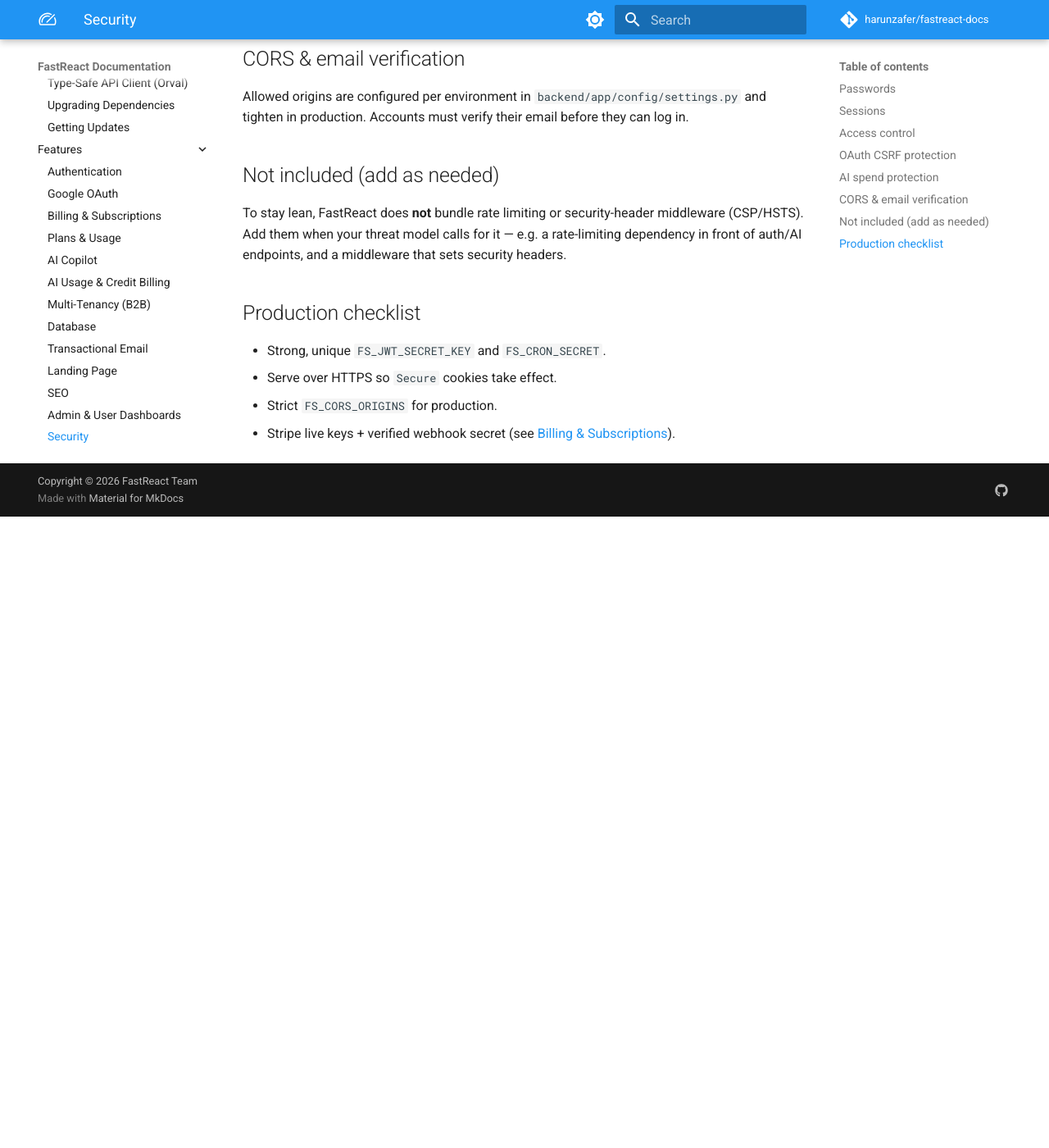
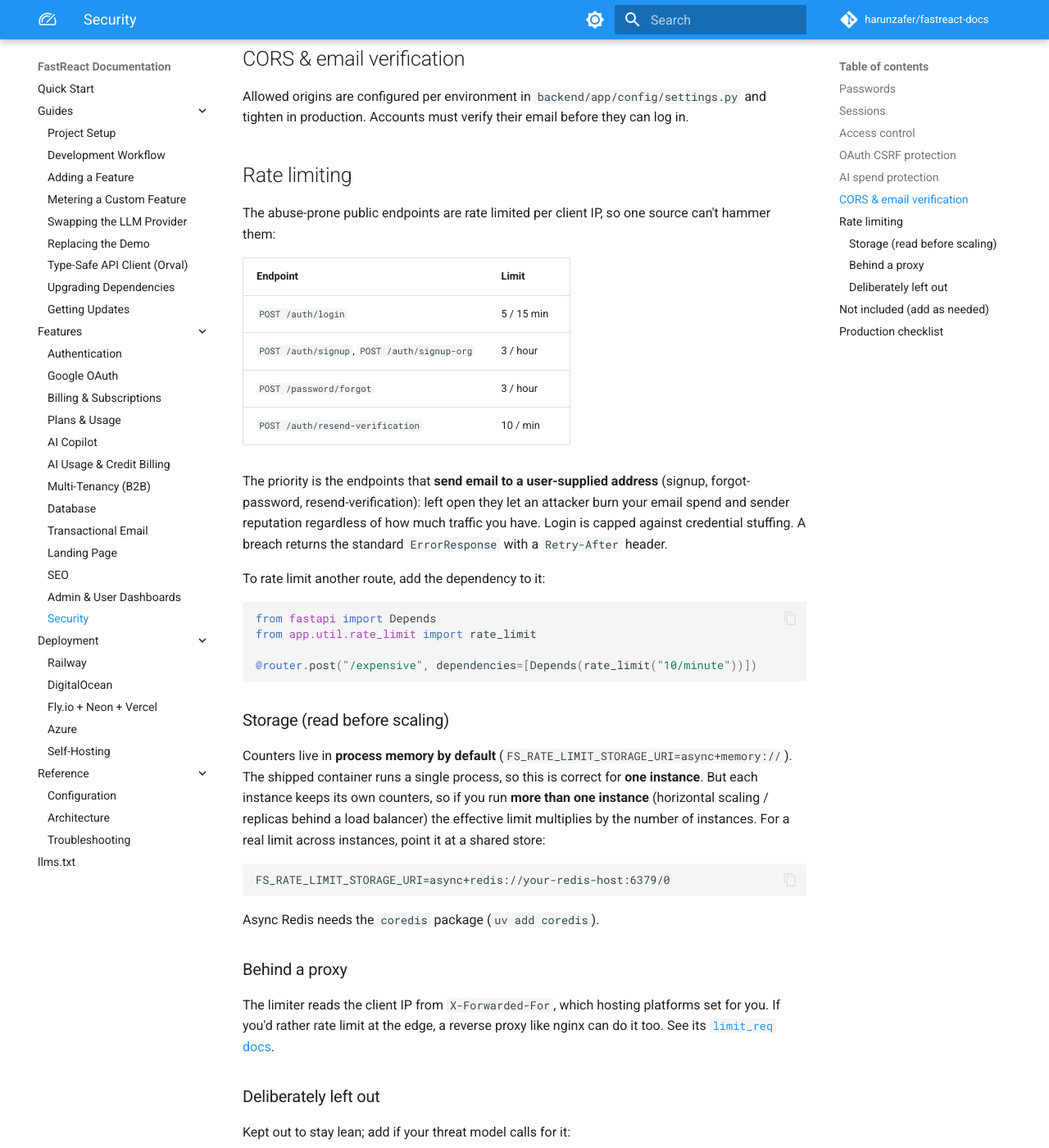
Before and after one commit to harunzafer/fastreact-docs, an MkDocs documentation site: the page built from docs/features/security.md, in a window 1280 px wide and 1400 px high, scrolled down 1147 px. Shown: the whole window at 82% size. Built offline with MkDocs 1.6.1 and Material for MkDocs 9.7.7, drawn with Linux system fonts in a browser that asks for light colours; comment, search, counter and statistics services are not loaded; before the commit the page ends 1777 px from its top, so only the background shows below that; some of the changed text lies outside the part shown.

Commit message:
docs: document rate limiting on auth and email endpoints
New Security > Rate limiting section (limits table, storage/scaling knob,
edge-proxy note, deferred enhancements) and a Configuration entry for
FS_RATE_LIMIT_STORAGE_URI. Corrects the old "does not bundle rate limiting" note.

Co-Authored-By: Claude Opus 4.8 <noreply@anthropic.com>

````diff
--- a/docs/features/security.md
+++ b/docs/features/security.md
@@ -1,6 +1,6 @@
 ---
-description: "FastReact security defaults — Argon2 password hashing, hashed session tokens, role-based access control, OAuth CSRF protection, AI spend caps, and per-environment cookie and CORS hardening."
-keywords: "fastreact security, argon2, session security, rbac, csrf, cors, secure cookies, ai budget cap, saas security"
+description: "FastReact security defaults — Argon2 password hashing, hashed session tokens, role-based access control, OAuth CSRF protection, AI spend caps, per-IP rate limiting, and per-environment cookie and CORS hardening."
+keywords: "fastreact security, argon2, session security, rbac, csrf, cors, secure cookies, ai budget cap, rate limiting, saas security"
 ---
 
 # Security
@@ -36,9 +36,53 @@ AI usage is **hard-capped by default**: when an organization exhausts its allotm
 
 Allowed origins are configured per environment in `backend/app/config/settings.py` and tighten in production. Accounts must verify their email before they can log in.
 
+## Rate limiting
+
+The abuse-prone public endpoints are rate limited per client IP, so one source can't hammer them:
+
+| Endpoint | Limit |
+|----------|-------|
+| `POST /auth/login` | 5 / 15 min |
+| `POST /auth/signup`, `POST /auth/signup-org` | 3 / hour |
+| `POST /password/forgot` | 3 / hour |
+| `POST /auth/resend-verification` | 10 / min |
+
+The priority is the endpoints that **send email to a user-supplied address** (signup, forgot-password, resend-verification): left open they let an attacker burn your email spend and sender reputation regardless of how much traffic you have. Login is capped against credential stuffing. A breach returns the standard `ErrorResponse` with a `Retry-After` header.
+
+To rate limit another route, add the dependency to it:
+
+```python
+from fastapi import Depends
+from app.util.rate_limit import rate_limit
+
+@router.post("/expensive", dependencies=[Depends(rate_limit("10/minute"))])
+```
+
+### Storage (read before scaling)
+
+Counters live in **process memory by default** (`FS_RATE_LIMIT_STORAGE_URI=async+memory://`). The shipped container runs a single process, so this is correct for **one instance**. But each instance keeps its own counters, so if you run **more than one instance** (horizontal scaling / replicas behind a load balancer) the effective limit multiplies by the number of instances. For a real limit across instances, point it at a shared store:
+
+```
+FS_RATE_LIMIT_STORAGE_URI=async+redis://your-redis-host:6379/0
+```
+
+Async Redis needs the `coredis` package (`uv add coredis`).
+
+### Behind a proxy
+
+The limiter reads the client IP from `X-Forwarded-For`, which hosting platforms set for you. If you'd rather rate limit at the edge, a reverse proxy like nginx can do it too. See its [`limit_req` docs](https://nginx.org/en/docs/http/ngx_http_limit_req_module.html).
+
+### Deliberately left out
+
+Kept out to stay lean; add if your threat model calls for it:
+
+- **Per-account login limiting** (keying login on the target email, not just the IP) defends a distributed attack against one account. Worth adding once you have accounts worth attacking.
+- **The AI endpoint** is authenticated, so it's not a public abuse surface, and it's already hard-capped by the AI spend protection above. It gets no separate HTTP limit.
+- **Reset and verify token endpoints** rely on high-entropy tokens rather than a request limit.
+
 ## Not included (add as needed)
 
-To stay lean, FastReact does **not** bundle rate limiting or security-header middleware (CSP/HSTS). Add them when your threat model calls for it — e.g. a rate-limiting dependency in front of auth/AI endpoints, and a middleware that sets security headers.
+To stay lean, FastReact does **not** bundle security-header middleware (CSP/HSTS). Add it when your threat model calls for it, e.g. a middleware that sets security headers.
 
 ## Production checklist
 
````
Also changed, not shown: docs/reference/configuration.md (+9 -0 lines).
